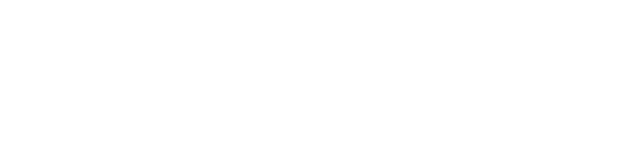
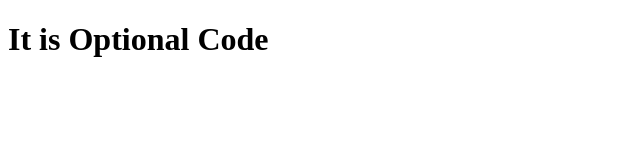
Before and after one commit to Sathish-43/Git_Task_1, a plain HTML site: page index2.html in a window 1280 px wide. Shown: the whole page, without its empty margins (0-640 px from the left). Drawn offline with Linux system fonts and the light colour scheme.

Commit message:
I am change Optional part

```diff
--- a/index2.html
+++ b/index2.html
@@ -7,5 +7,7 @@
 </head>
 <body>
 
+    <h1>It is Optional Code</h1>
+
 </body>
 </html>
```
